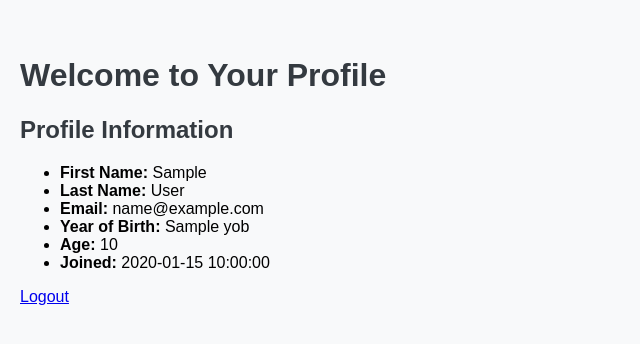
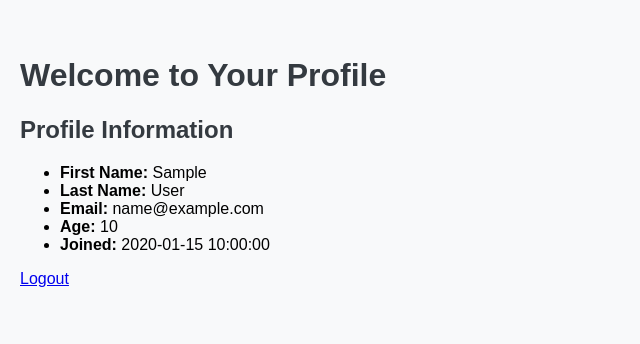
Before and after one commit to julioceaseless/Appiary, a Python web app: template web/templates/profile.html in a window 1280 px wide. Shown: the part 34-378 px from the top of the page, without its empty margins (0-640 px from the left). Run offline with Jinja, Linux system fonts and the light colour scheme; the template is opened without the code that fills it: most values are stand-ins (such as "Sample title", 1, 10 or a date in 2020).

Commit message:
Remove unncessary fields

```diff
--- a/web/templates/profile.html
+++ b/web/templates/profile.html
@@ -20,7 +20,6 @@
         <li><strong>First Name:</strong> {{ user_data['first_name'] }}</li>
         <li><strong>Last Name:</strong> {{ user_data['last_name'] }}</li>
         <li><strong>Email:</strong> {{ user_data['email'] }}</li>
-        <li><strong>Year of Birth:</strong> {{ user_data['yob'] }}</li>
         <li><strong>Age:</strong> {{ user_data['age'] }}</li>
         <li><strong>Joined:</strong> {{ user_data['Joined'] }}</li>
       </ul>
```
